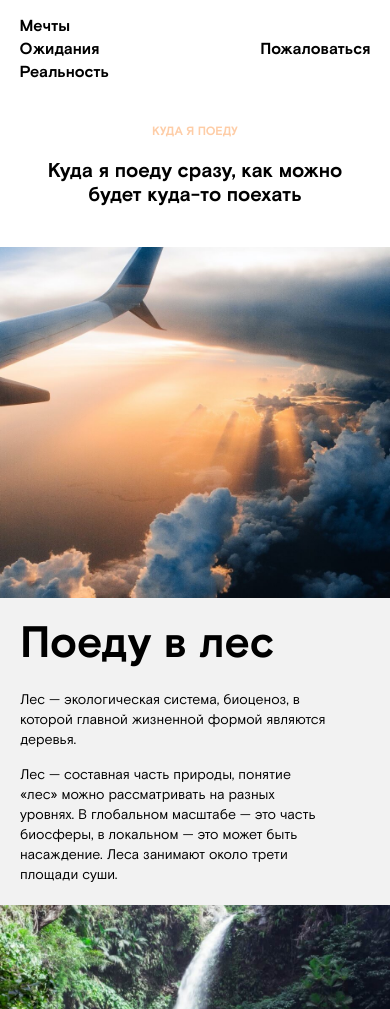
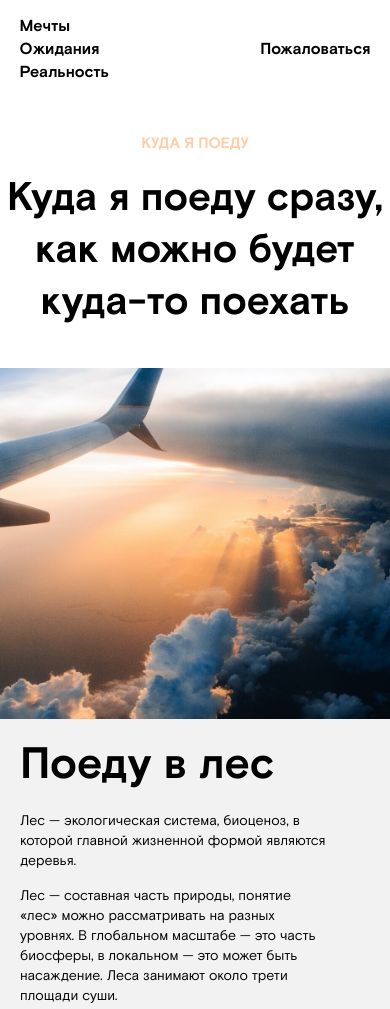
Before and after one commit to maksim-danil/weekend_competition, a plain HTML site: page index.html in a window 390 px wide. Shown: the top 1009 px of the page. Drawn offline with Linux system fonts and the light colour scheme.

Commit message:
центрирование текста и изменение шрифтов в intro

```diff
--- a/blocks/intro/__subtitle/intro__subtitle.css
+++ b/blocks/intro/__subtitle/intro__subtitle.css
@@ -5,10 +5,24 @@
     margin: 0;
 }
 
-@media (max-width: 490px) {
+@media (max-width: 900px) {
     .intro__subtitle {
-        max-width: 90%;
-        font-size: 20px;
-        margin: 0 auto;
+        font-size: 30px;
+        line-height: 36px;
     }
 }
+
+@media (max-width: 750px) {
+    .intro__subtitle {
+        font-size: 54px;
+        line-height: 70px;
+        max-width: 100%;
+    }
+}
+
+@media (max-width: 470px) {
+    .intro__subtitle {
+        font-size: 40px;
+        line-height: 52px;
+    }
+}
--- a/blocks/intro/__title/intro__title.css
+++ b/blocks/intro/__title/intro__title.css
@@ -9,7 +9,6 @@
 
 @media (max-width: 490px) {
     .intro__title {
-        font-size: 12px;
         max-width: 90%;
         margin: 0 auto;
         padding-bottom: 20px;
--- a/blocks/intro/intro.css
+++ b/blocks/intro/intro.css
@@ -26,7 +26,7 @@
     .intro {
         grid-gap: 40px;
         text-align: center;
-        padding: 30px 0 0;
+        padding: 40px 0 0;
         max-width: 100%;
     }
 }
--- a/blocks/main/main.css
+++ b/blocks/main/main.css
@@ -1,6 +1,6 @@
 .main {
     width: 100%;
-    margin-top: 168px;
+    margin-top: 79px;
 }
 
 @media (max-width: 767px) {
--- a/blocks/people/__subtitle/people__subtitle.css
+++ b/blocks/people/__subtitle/people__subtitle.css
@@ -24,6 +24,8 @@
         padding-top: 20px;
         font-size: 30px;
         line-height: 36px;
+        text-align: center;
+        margin: 0 auto;
     }
 }
 
--- a/blocks/people/__title/people__title.css
+++ b/blocks/people/__title/people__title.css
@@ -5,3 +5,9 @@
     font-weight: bold;
     text-transform: uppercase
 }
+
+@media (max-width: 900px) {
+    .people__title {
+        text-align: center;
+    }
+}
--- a/blocks/table/table.css
+++ b/blocks/table/table.css
@@ -6,3 +6,10 @@
     margin: 0;
     padding-left: 0;
 }
+
+@media (max-width: 599px) {
+    .table {
+        justify-content: center;
+        text-align: center;
+    }
+}
```
